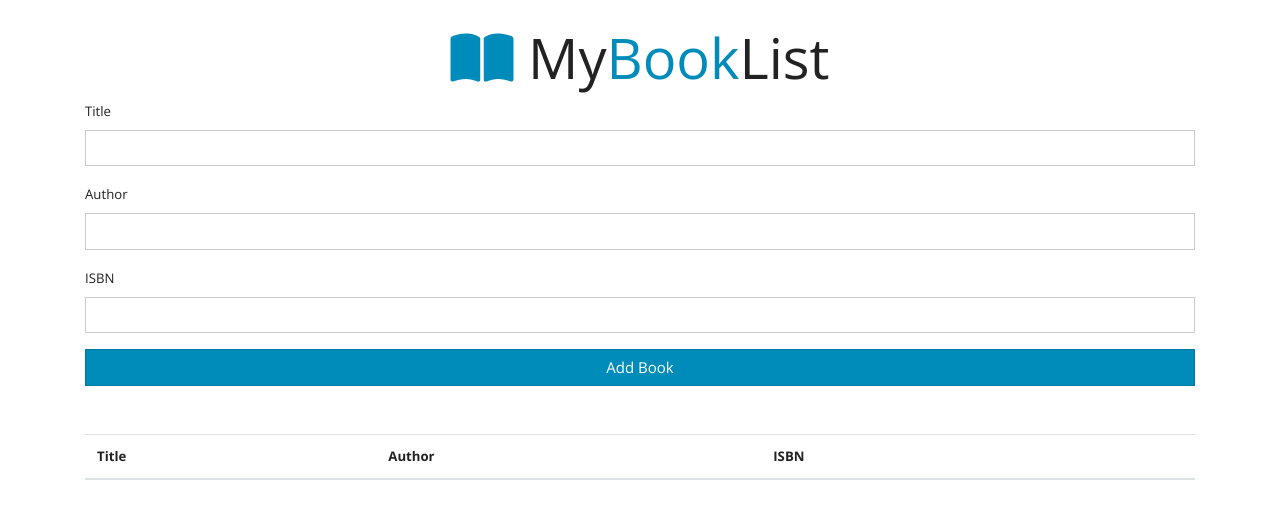
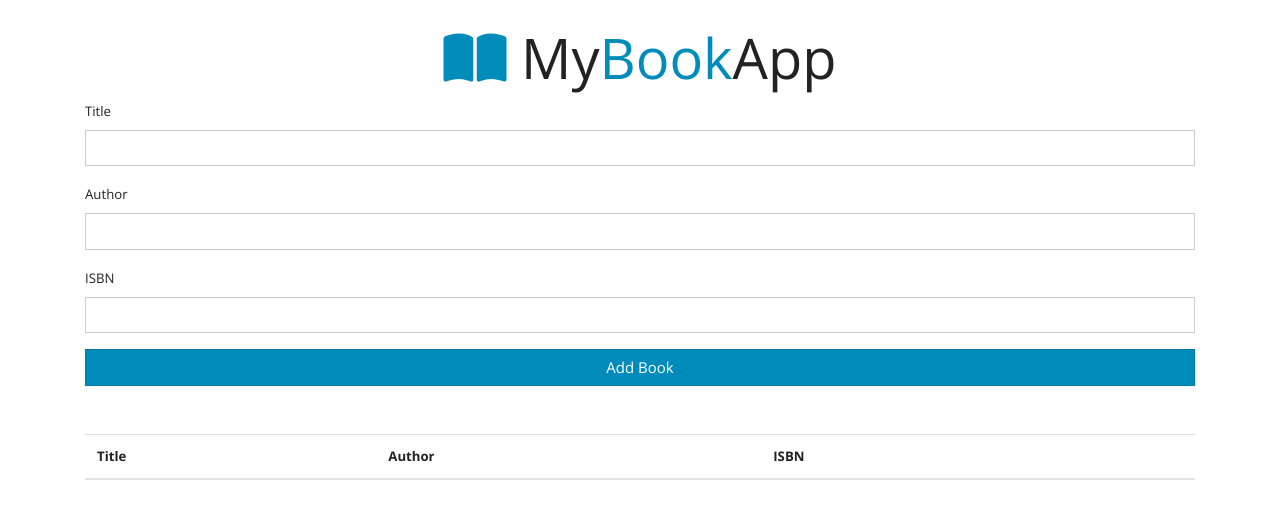
Before and after one commit to sampathgunasena/bookapp, a plain HTML site: page index.html in a window 1280 px wide. Drawn offline with nearby package versions, Linux system fonts and the light colour scheme.

Commit message:
updated UI

```diff
--- a/index.html
+++ b/index.html
@@ -10,7 +10,7 @@
 </head>
 <body>
     <div class="container mt-4">
-        <h1 class="display-4 text-center"><i class="fas fa-book-open text-primary"></i> My<span class="text-primary">Book</span>List</h1>
+        <h1 class="display-4 text-center"><i class="fas fa-book-open text-primary"></i> My<span class="text-primary">Book</span>App</h1>
         <form id="book-form">
             <div class="form-group">
                 <label for="title">Title</label>
```
